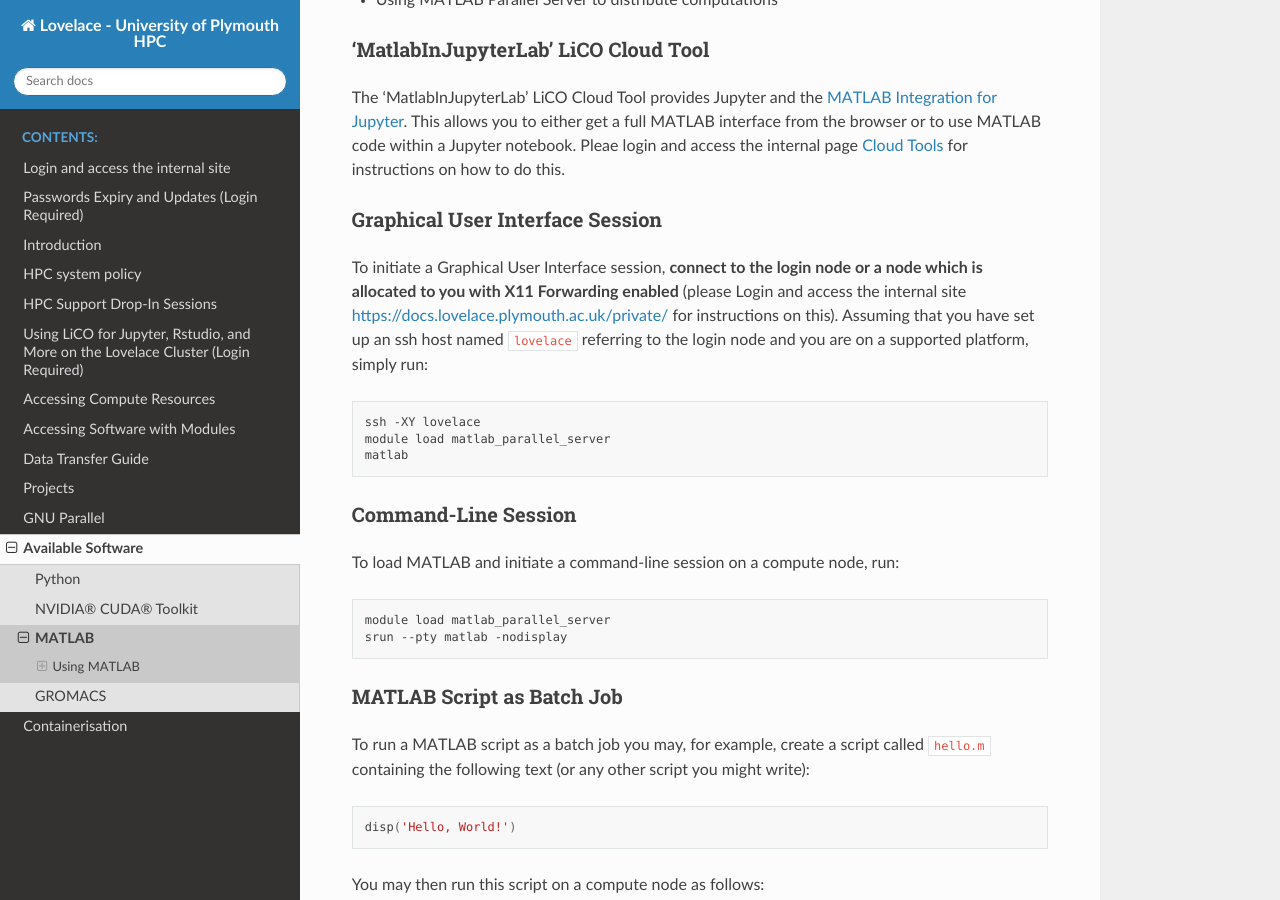
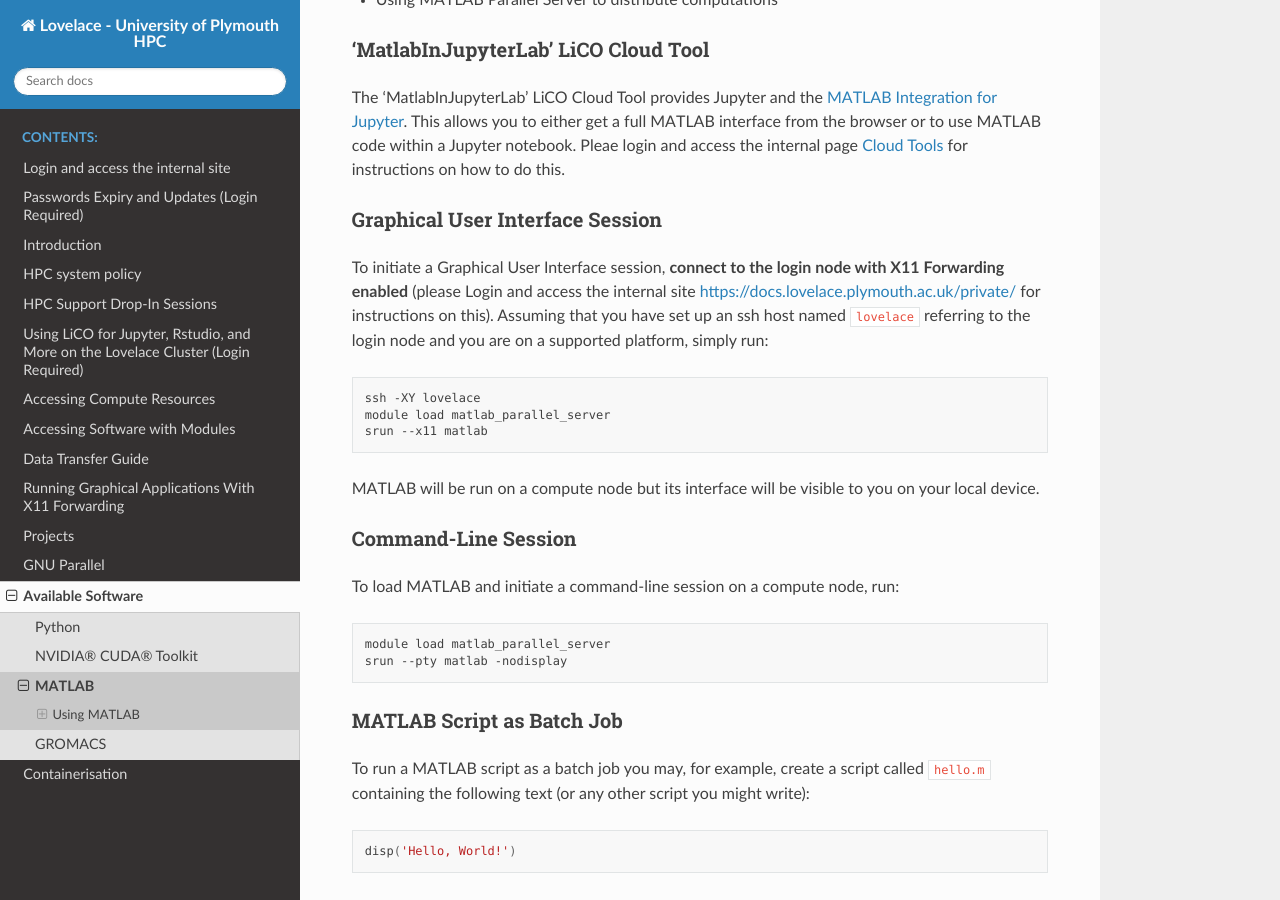
Before and after one commit to AbhinavPraveen/UoP-HPC-Docs, a Sphinx documentation site: the page built from source/software/matlab.rst, in a window 1280 px wide and 900 px high, scrolled down 420 px. Built offline with Sphinx 7.4.7 and the Read the Docs theme 3.1.0, drawn with Linux system fonts in a browser that asks for light colours.

Commit message:
Add x11forward page

```diff
--- a/source/index.rst
+++ b/source/index.rst
@@ -24,6 +24,7 @@
    user-guide/resources
    user-guide/modules
    user-guide/transfer
+   user-guide/x11forward
    user-guide/projects
    user-guide/parallel
    software/index
--- a/source/software/matlab.rst
+++ b/source/software/matlab.rst
@@ -24,13 +24,15 @@
 Graphical User Interface Session
 ~~~~~~~~~~~~~~~~~~~~~~~~~~~~~~~~
 
-To initiate a Graphical User Interface session, **connect to the login node or a node which is allocated to you with X11 Forwarding enabled** (please Login and access the internal site `<https://docs.lovelace.plymouth.ac.uk/private/>`_ for instructions on this). Assuming that you have set up an ssh host named :plaintext:`lovelace` referring to the login node and you are on a supported platform, simply run:
+To initiate a Graphical User Interface session, **connect to the login node with X11 Forwarding enabled** (please Login and access the internal site `<https://docs.lovelace.plymouth.ac.uk/private/>`_ for instructions on this). Assuming that you have set up an ssh host named :plaintext:`lovelace` referring to the login node and you are on a supported platform, simply run:
 
 .. code-block:: bash
 
    ssh -XY lovelace
    module load matlab_parallel_server
-   matlab
+   srun --x11 matlab
+
+MATLAB will be run on a compute node but its interface will be visible to you on your local device.
 
 Command-Line Session
 ~~~~~~~~~~~~~~~~~~~~
```
Also changed, not shown: source/user-guide/x11forward.rst (added, +34 -0 lines).
